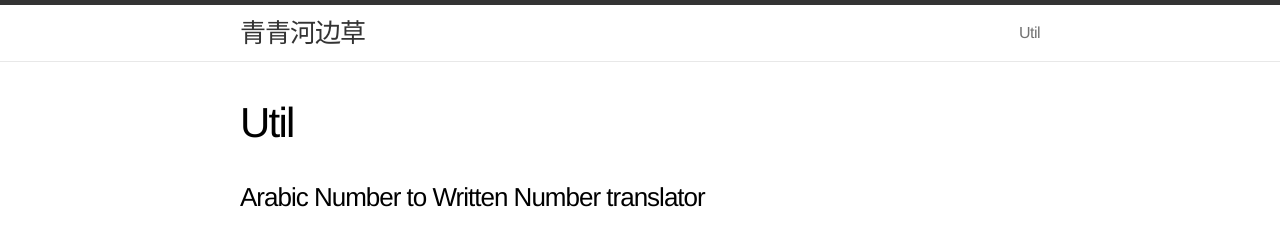
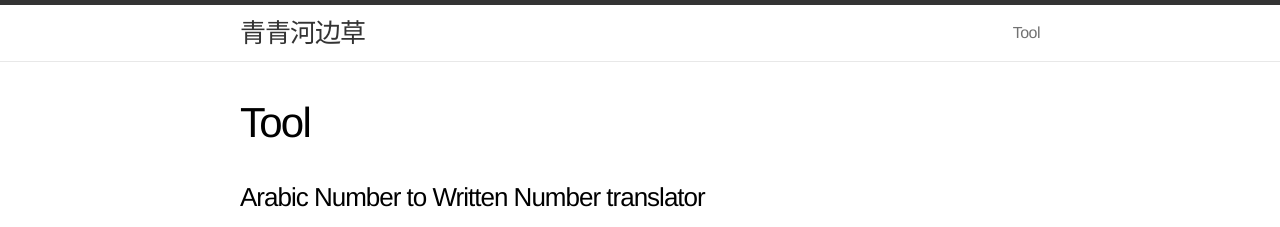
Before and after one commit to swuecho/swuecho.github.io, a Jekyll site: the page built from util.md, in a window 1280 px wide. Shown: the top 227 px of the page. Built offline with Jekyll 4.4.1, drawn with Linux system fonts in a browser that asks for light colours.

Commit message:
update page

```diff
--- a/util.md
+++ b/util.md
@@ -1,7 +1,7 @@
 ---
 layout: page
-title: Util
-permalink: /Util/
+title: Tool
+permalink: /tool/
 ---
 
 ### Arabic Number to Written Number translator
```
Also changed, not shown: about.md (+2 -1 lines).
